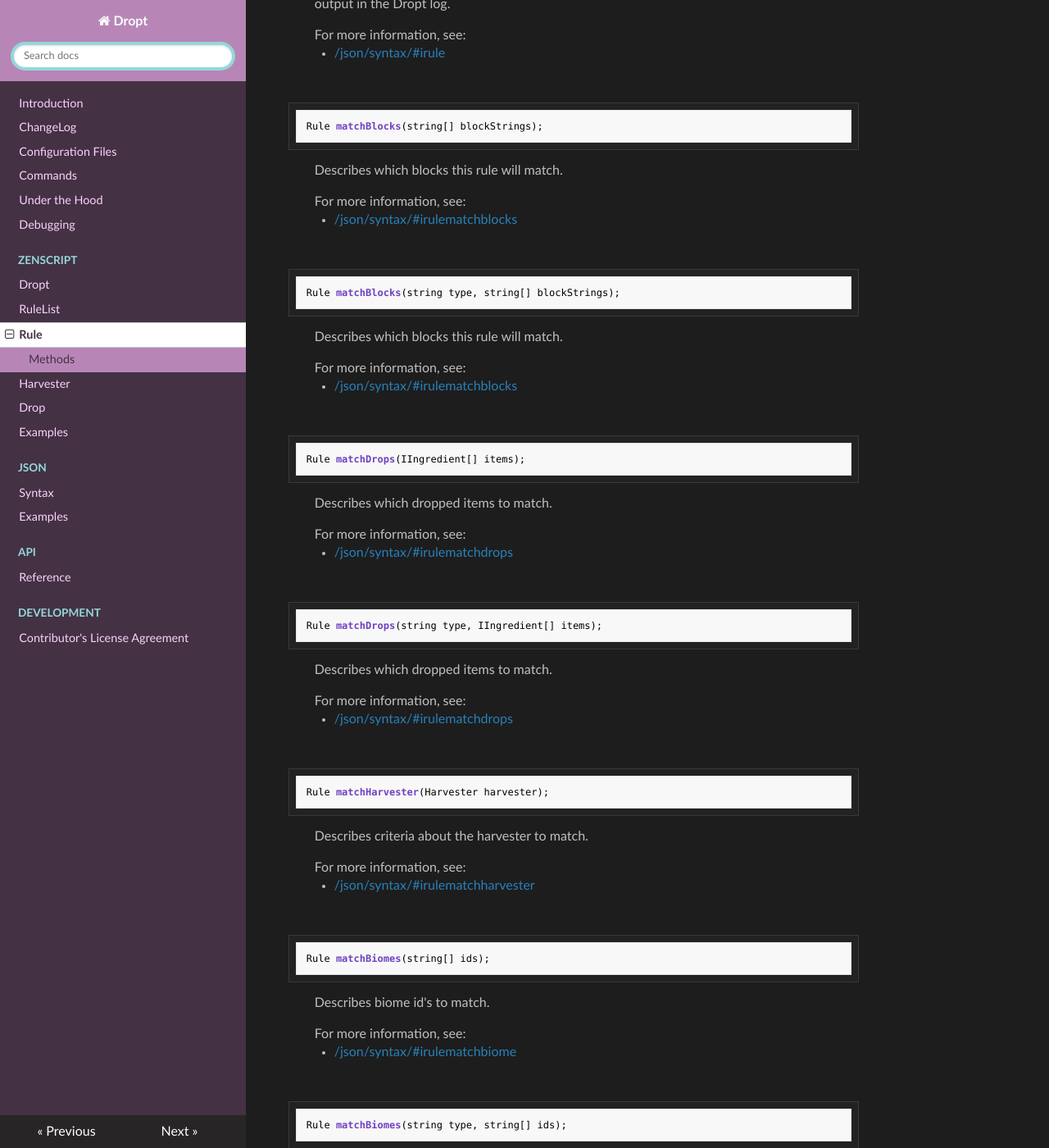
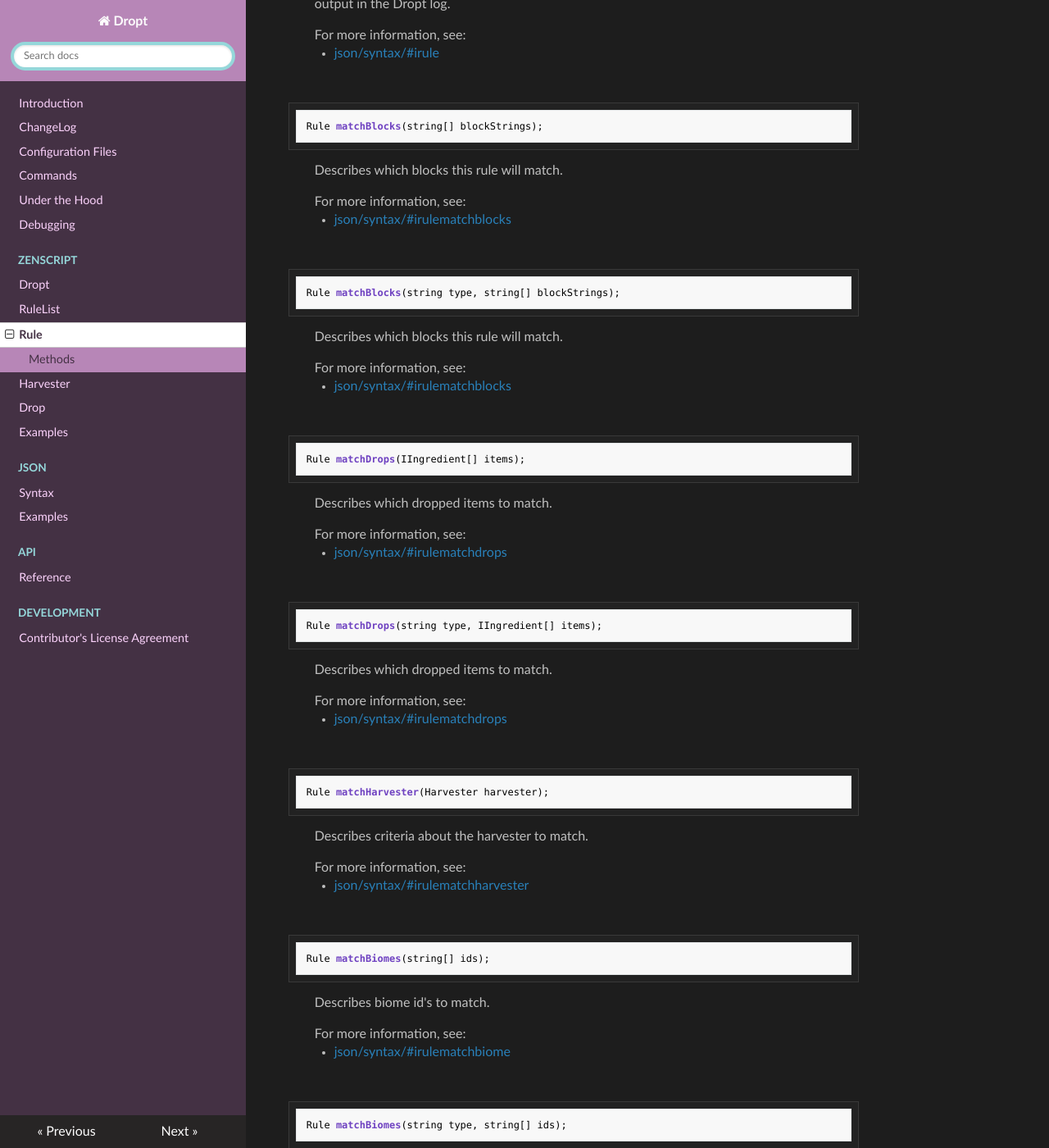
Before and after one commit to codetaylor/dropt-1.12, an MkDocs documentation site: the page built from docs/zs/rule.md, in a window 1280 px wide and 1400 px high, scrolled down 519 px. Shown: the whole window at 82% size. Built offline with MkDocs 1.6.1, drawn with Linux system fonts in a browser that asks for light colours; nearby versions of some CDN libraries; old or Windows-style settings are respelled for this version of MkDocs; some of the changed text lies outside the part shown.

Commit message:
Update docs

````diff
--- a/docs/zs/rule.md
+++ b/docs/zs/rule.md
@@ -7,7 +7,7 @@ import mods.dropt.Rule
 
 <div class="zen-description zen-class-description">
 <br/>For more information, see:
-<ul><li><a href="/json/syntax/#irule">/json/syntax/#irule</a></li></ul><br/>
+<ul><li><a href="json/syntax/#irule">json/syntax/#irule</a></li></ul><br/>
 
 </div>
 #### Methods
@@ -20,7 +20,7 @@ Enable logging debug output for this rule.<br/>
 <br/>
 Make sure to disable this when you're done using it. It can create a significant amount of output in the Dropt log.<br/>
 <br/>For more information, see:
-<ul><li><a href="/json/syntax/#irule">/json/syntax/#irule</a></li></ul></div>
+<ul><li><a href="json/syntax/#irule">json/syntax/#irule</a></li></ul></div>
 
 ```java
 Rule matchBlocks(string[] blockStrings);
@@ -28,7 +28,7 @@ Rule matchBlocks(string[] blockStrings);
 <div class="zen-description zen-method-description">
 Describes which blocks this rule will match.<br/>
 <br/>For more information, see:
-<ul><li><a href="/json/syntax/#irulematchblocks">/json/syntax/#irulematchblocks</a></li></ul></div>
+<ul><li><a href="json/syntax/#irulematchblocks">json/syntax/#irulematchblocks</a></li></ul></div>
 
 ```java
 Rule matchBlocks(string type, string[] blockStrings);
@@ -36,7 +36,7 @@ Rule matchBlocks(string type, string[] blockStrings);
 <div class="zen-description zen-method-description">
 Describes which blocks this rule will match.<br/>
 <br/>For more information, see:
-<ul><li><a href="/json/syntax/#irulematchblocks">/json/syntax/#irulematchblocks</a></li></ul></div>
+<ul><li><a href="json/syntax/#irulematchblocks">json/syntax/#irulematchblocks</a></li></ul></div>
 
 ```java
 Rule matchDrops(IIngredient[] items);
@@ -44,7 +44,7 @@ Rule matchDrops(IIngredient[] items);
 <div class="zen-description zen-method-description">
 Describes which dropped items to match.<br/>
 <br/>For more information, see:
-<ul><li><a href="/json/syntax/#irulematchdrops">/json/syntax/#irulematchdrops</a></li></ul></div>
+<ul><li><a href="json/syntax/#irulematchdrops">json/syntax/#irulematchdrops</a></li></ul></div>
 
 ```java
 Rule matchDrops(string type, IIngredient[] items);
@@ -52,7 +52,7 @@ Rule matchDrops(string type, IIngredient[] items);
 <div class="zen-description zen-method-description">
 Describes which dropped items to match.<br/>
 <br/>For more information, see:
-<ul><li><a href="/json/syntax/#irulematchdrops">/json/syntax/#irulematchdrops</a></li></ul></div>
+<ul><li><a href="json/syntax/#irulematchdrops">json/syntax/#irulematchdrops</a></li></ul></div>
 
 ```java
 Rule matchHarvester(Harvester harvester);
@@ -60,7 +60,7 @@ Rule matchHarvester(Harvester harvester);
 <div class="zen-description zen-method-description">
 Describes criteria about the harvester to match.<br/>
 <br/>For more information, see:
-<ul><li><a href="/json/syntax/#irulematchharvester">/json/syntax/#irulematchharvester</a></li></ul></div>
+<ul><li><a href="json/syntax/#irulematchharvester">json/syntax/#irulematchharvester</a></li></ul></div>
 
 ```java
 Rule matchBiomes(string[] ids);
@@ -68,7 +68,7 @@ Rule matchBiomes(string[] ids);
 <div class="zen-description zen-method-description">
 Describes biome id's to match.<br/>
 <br/>For more information, see:
-<ul><li><a href="/json/syntax/#irulematchbiome">/json/syntax/#irulematchbiome</a></li></ul></div>
+<ul><li><a href="json/syntax/#irulematchbiome">json/syntax/#irulematchbiome</a></li></ul></div>
 
 ```java
 Rule matchBiomes(string type, string[] ids);
@@ -76,7 +76,7 @@ Rule matchBiomes(string type, string[] ids);
 <div class="zen-description zen-method-description">
 Describes biome id's to match.<br/>
 <br/>For more information, see:
-<ul><li><a href="/json/syntax/#irulematchbiome">/json/syntax/#irulematchbiome</a></li></ul></div>
+<ul><li><a href="json/syntax/#irulematchbiome">json/syntax/#irulematchbiome</a></li></ul></div>
 
 ```java
 Rule matchDimensions(int[] ids);
@@ -84,7 +84,7 @@ Rule matchDimensions(int[] ids);
 <div class="zen-description zen-method-description">
 Describes dimension id's to match.<br/>
 <br/>For more information, see:
-<ul><li><a href="/json/syntax/#irulematchdimension">/json/syntax/#irulematchdimension</a></li></ul></div>
+<ul><li><a href="json/syntax/#irulematchdimension">json/syntax/#irulematchdimension</a></li></ul></div>
 
 ```java
 Rule matchDimensions(string type, int[] ids);
@@ -92,7 +92,7 @@ Rule matchDimensions(string type, int[] ids);
 <div class="zen-description zen-method-description">
 Describes dimension id's to match.<br/>
 <br/>For more information, see:
-<ul><li><a href="/json/syntax/#irulematchdimension">/json/syntax/#irulematchdimension</a></li></ul></div>
+<ul><li><a href="json/syntax/#irulematchdimension">json/syntax/#irulematchdimension</a></li></ul></div>
 
 ```java
 Rule matchVerticalRange(int min, int max);
@@ -100,7 +100,7 @@ Rule matchVerticalRange(int min, int max);
 <div class="zen-description zen-method-description">
 Describes a vertical range to match.<br/>
 <br/>For more information, see:
-<ul><li><a href="/json/syntax/#irulematch">/json/syntax/#irulematch</a></li></ul></div>
+<ul><li><a href="json/syntax/#irulematch">json/syntax/#irulematch</a></li></ul></div>
 
 ```java
 Rule replaceStrategy(string strategy);
@@ -108,7 +108,7 @@ Rule replaceStrategy(string strategy);
 <div class="zen-description zen-method-description">
 Describes if and how the drops will be replaced.<br/>
 <br/>For more information, see:
-<ul><li><a href="/json/syntax/#irule">/json/syntax/#irule</a></li></ul></div>
+<ul><li><a href="json/syntax/#irule">json/syntax/#irule</a></li></ul></div>
 
 ```java
 Rule dropStrategy(string strategy);
@@ -116,7 +116,7 @@ Rule dropStrategy(string strategy);
 <div class="zen-description zen-method-description">
 Describes how drops will be selected from the weighted picker.<br/>
 <br/>For more information, see:
-<ul><li><a href="/json/syntax/#irule">/json/syntax/#irule</a></li></ul></div>
+<ul><li><a href="json/syntax/#irule">json/syntax/#irule</a></li></ul></div>
 
 ```java
 Rule dropCount(Range range);
@@ -124,7 +124,7 @@ Rule dropCount(Range range);
 <div class="zen-description zen-method-description">
 Describes how many times the weighted picker will be queried for drops.<br/>
 <br/>For more information, see:
-<ul><li><a href="/json/syntax/#irule">/json/syntax/#irule</a></li></ul></div>
+<ul><li><a href="json/syntax/#irule">json/syntax/#irule</a></li></ul></div>
 
 ```java
 Rule addDrop(Drop drop);
@@ -132,4 +132,4 @@ Rule addDrop(Drop drop);
 <div class="zen-description zen-method-description">
 Add a drop to this rule.<br/>
 <br/>For more information, see:
-<ul><li><a href="/json/syntax/#iruledrop">/json/syntax/#iruledrop</a></li></ul></div>
+<ul><li><a href="json/syntax/#iruledrop">json/syntax/#iruledrop</a></li></ul></div>
````
Also changed, not shown: docs/zs/drop.md (+7 -7 lines), docs/zs/dropt.md (+9 -9 lines), docs/zs/rulelist.md (+3 -3 lines), 4 other files.
